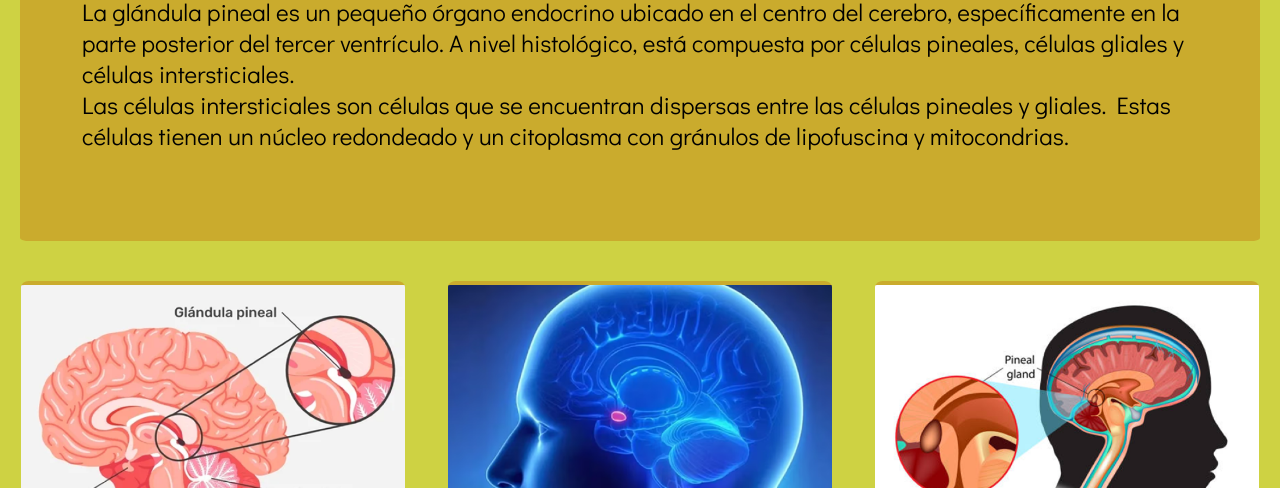
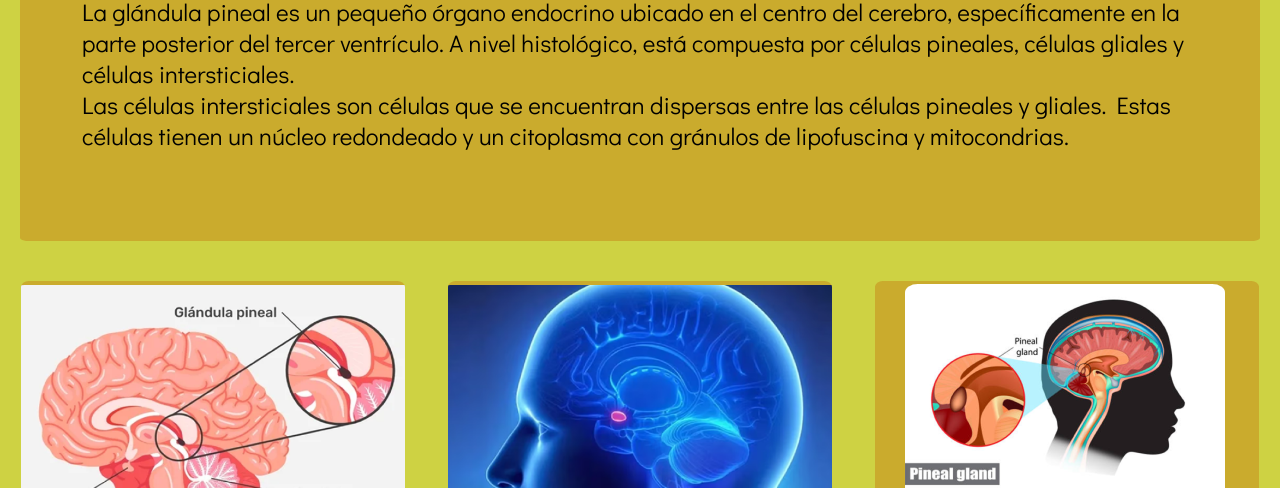
Before and after one commit to wizzzzzzrd/JudaSisEndo, a plain HTML site: page juda-sistema-endocrino/pineal.html in a window 1280 px wide. Shown: the part 312-800 px from the top of the page. Drawn offline with Linux system fonts and the light colour scheme.

Commit message:
Update pineal.html

```diff
--- a/juda-sistema-endocrino/pineal.html
+++ b/juda-sistema-endocrino/pineal.html
@@ -43,7 +43,7 @@
         <div class="boxThree" style="background-color: #CAAB2D;">
             <figure class="cont-img">
 		<a href="pinealGaleria.html">
-                <img src="imagenes/pineal3/33.png" alt="" style="margin-top: 1%;  margin-bottom: 1%;">
+                <img src="imagenes/pineal3/333.png" alt="" style="margin-top: 1%;  margin-bottom: 1%;">
 		</a>
             </figure>
         </div>
```
